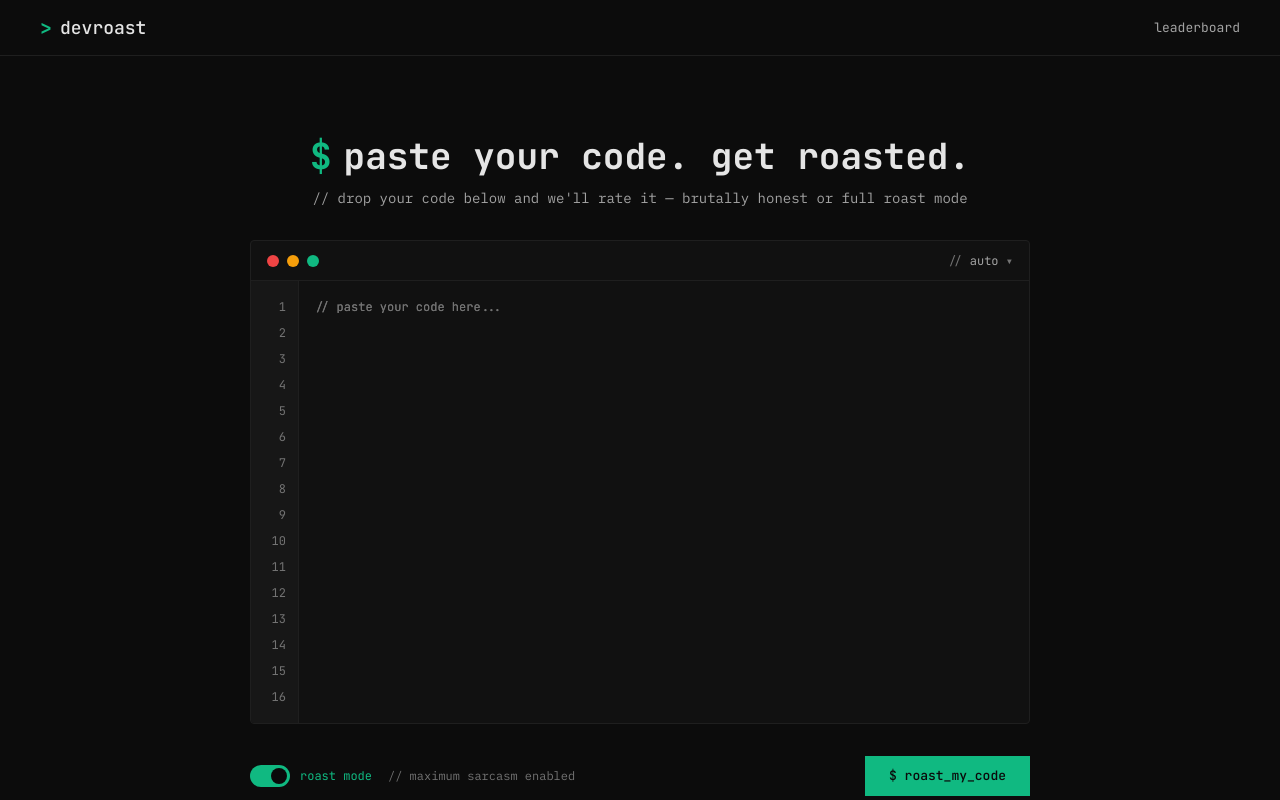
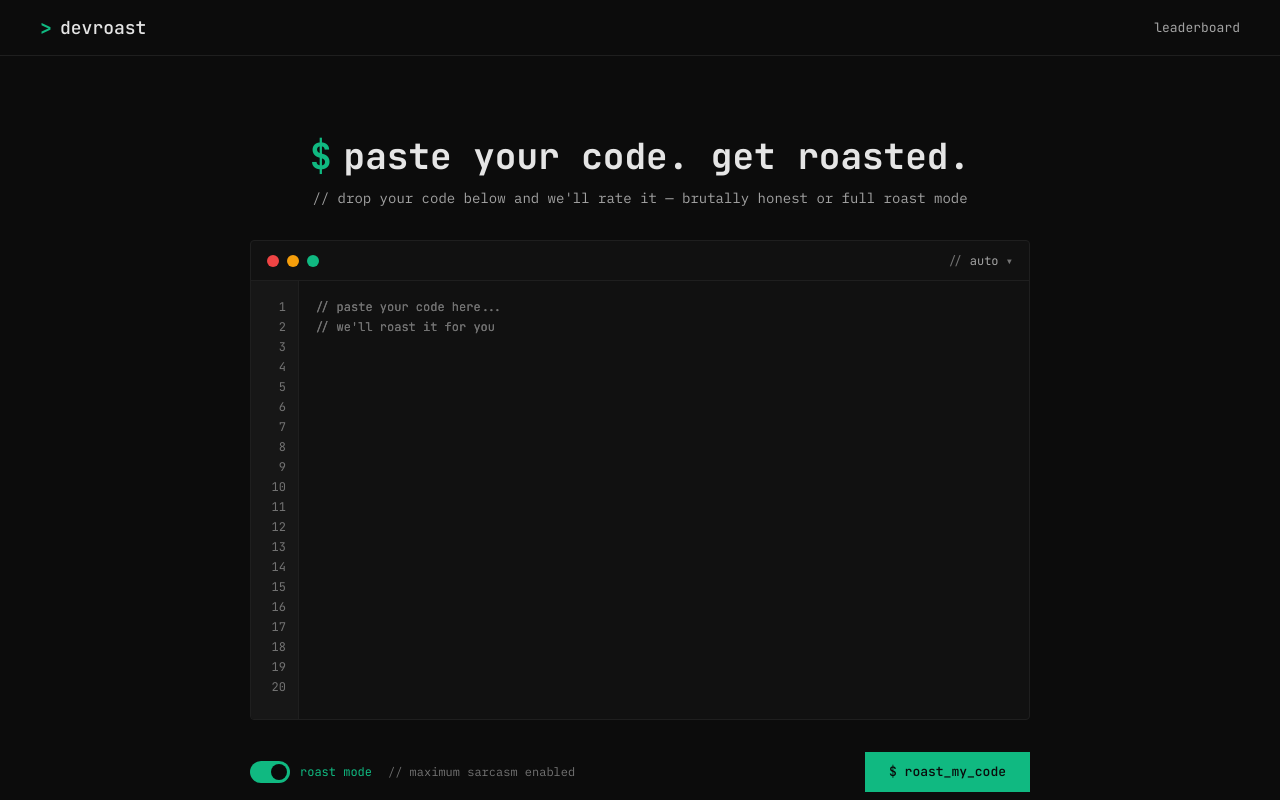
Before and after one commit to jpgaliza/devroast, a Next.js app: page / in a window 1280 px wide. Shown: the top 800 px of the page. Built offline with nearby package versions, Linux system fonts and the light colour scheme.

Commit message:
Fixed the Codeblock

```diff
--- a/src/app/globals.css
+++ b/src/app/globals.css
@@ -105,3 +105,33 @@ body {
 *::-webkit-scrollbar-thumb:hover {
   background: var(--color-text-tertiary);
 }
+
+/* Hide scrollbar for line numbers */
+.hide-scrollbar {
+  scrollbar-width: none;
+  -ms-overflow-style: none;
+}
+
+.hide-scrollbar::-webkit-scrollbar {
+  display: none;
+}
+
+/* Remove any default styling from code elements in editor */
+pre code {
+  padding: 0 !important;
+  margin: 0 !important;
+  border: none !important;
+  background: transparent !important;
+  font-size: inherit !important;
+  line-height: inherit !important;
+  font-family: inherit !important;
+  display: inline !important;
+  white-space: inherit !important;
+}
+
+/* Ensure hljs styles don't add extra spacing */
+.hljs {
+  padding: 0 !important;
+  margin: 0 !important;
+  display: inline !important;
+}
--- a/src/components/ui/CodeEditor.tsx
+++ b/src/components/ui/CodeEditor.tsx
@@ -20,6 +20,7 @@ export const CodeEditor = React.forwardRef<
 >(({ value = "", onChange, placeholder, className }, ref) => {
   const textareaRef = React.useRef<HTMLTextAreaElement>(null);
   const preRef = React.useRef<HTMLPreElement>(null);
+  const lineNumbersRef = React.useRef<HTMLDivElement>(null);
   const [isFocused, setIsFocused] = React.useState(false);
 
   const { detectedLanguage, setDetectedLanguage } = useLanguageDetection(value);
@@ -38,16 +39,30 @@ export const CodeEditor = React.forwardRef<
     }
   }, [value, detectedLanguage]);
 
-  const lineCount = React.useMemo(
-    () => Math.max((value || "").split("\n").length, 16),
-    [value],
-  );
+  const lineCount = React.useMemo(() => {
+    if (!value) {
+      // Calculate how many lines fit in the editor height
+      // Editor height: 480px - 40px (header) = 440px
+      // Padding: 16px top + 16px bottom = 32px
+      // Available: 440px - 32px = 408px
+      // Line height: 20px
+      // Lines: 408px / 20px = 20.4 ≈ 20 lines
+      return 20;
+    }
+    const lines = value.split("\n");
+    // Don't count empty trailing lines
+    const actualLines = value.endsWith("\n") ? lines.length - 1 : lines.length;
+    return Math.max(actualLines, 20);
+  }, [value]);
 
   // Sync scroll between textarea and pre
   const handleScroll = (e: React.UIEvent<HTMLTextAreaElement>) => {
     if (preRef.current) {
       preRef.current.scrollTop = e.currentTarget.scrollTop;
       preRef.current.scrollLeft = e.currentTarget.scrollLeft;
+    }
+    if (lineNumbersRef.current) {
+      lineNumbersRef.current.scrollTop = e.currentTarget.scrollTop;
     }
   };
 
@@ -56,7 +71,7 @@ export const CodeEditor = React.forwardRef<
   return (
     <div
       className={[
-        "w-full max-w-[780px] min-h-[360px] bg-input border border-border-primary rounded-sm overflow-hidden flex flex-col relative",
+        "w-full max-w-[780px] h-[480px] bg-input border border-border-primary rounded-sm overflow-hidden flex flex-col relative",
         className,
       ]
         .filter(Boolean)
@@ -78,14 +93,31 @@ export const CodeEditor = React.forwardRef<
       {/* Code Area */}
       <div className="flex flex-1 overflow-hidden relative">
         {/* Line Numbers */}
-        <div className="w-12 bg-bg-surface border-r border-border-primary py-4 px-3 flex flex-col items-end gap-[6px] shrink-0 text-right">
+        <div
+          ref={lineNumbersRef}
+          className="w-12 bg-bg-surface border-r border-border-primary shrink-0 overflow-y-auto overflow-x-hidden hide-scrollbar"
+          style={{
+            paddingTop: "16px",
+            paddingBottom: "16px",
+            paddingLeft: "12px",
+            paddingRight: "12px"
+          }}
+        >
           {Array.from({ length: lineCount }, (_, i) => (
-            <span
+            <div
               key={i}
-              className="text-text-tertiary font-jb text-xs leading-[20px]"
+              className="text-text-tertiary text-right"
+              style={{
+                fontFamily: "var(--font-jb)",
+                fontSize: "12px",
+                lineHeight: "20px",
+                height: "20px",
+                margin: 0,
+                padding: 0
+              }}
             >
               {i + 1}
-            </span>
+            </div>
           ))}
         </div>
 
@@ -100,15 +132,48 @@ export const CodeEditor = React.forwardRef<
             onBlur={() => setIsFocused(false)}
             placeholder={!value ? (placeholder ?? PLACEHOLDER_LINES) : ""}
             spellCheck={false}
-            className="absolute inset-0 w-full h-full bg-transparent text-transparent caret-text-primary font-jb text-xs leading-[20px] p-4 resize-none outline-none placeholder:text-text-tertiary overflow-auto"
+            className="absolute inset-0 w-full h-full bg-transparent text-transparent caret-text-primary resize-none outline-none placeholder:text-text-tertiary overflow-auto"
+            style={{
+              fontFamily: "var(--font-jb)",
+              fontSize: "12px",
+              lineHeight: "20px",
+              padding: "16px",
+              margin: 0,
+              border: "none",
+              whiteSpace: "pre",
+              wordWrap: "normal",
+              overflowWrap: "normal",
+            }}
           />
           <pre
             ref={preRef}
             aria-hidden="true"
-            className="absolute inset-0 w-full h-full bg-transparent text-text-primary font-jb text-xs leading-[20px] p-4 resize-none outline-none overflow-auto pointer-events-none"
+            className="absolute inset-0 w-full h-full bg-transparent text-text-primary resize-none outline-none overflow-auto pointer-events-none"
+            style={{
+              fontFamily: "var(--font-jb)",
+              fontSize: "12px",
+              lineHeight: "20px",
+              padding: "16px",
+              margin: 0,
+              border: "none",
+              whiteSpace: "pre",
+              wordWrap: "normal",
+              overflowWrap: "normal",
+            }}
           >
             <code
               className={`language-${detectedLanguage}`}
+              style={{
+                padding: 0,
+                margin: 0,
+                border: "none",
+                background: "transparent",
+                fontSize: "12px",
+                lineHeight: "20px",
+                fontFamily: "var(--font-jb)",
+                display: "inline",
+                whiteSpace: "pre",
+              }}
               dangerouslySetInnerHTML={{ __html: highlightedHtml }}
             />
             {!value && !isFocused && (
```
Also changed, not shown: 1 other file (tests, documents, lock files or other folders).
